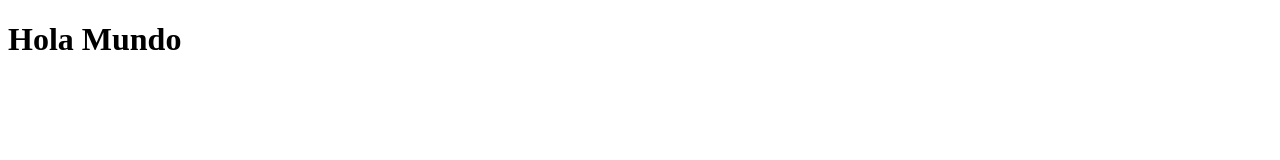
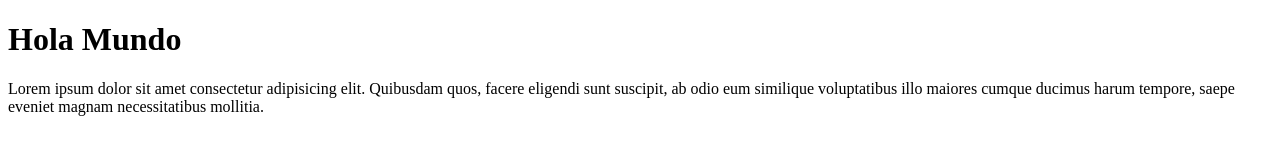
Before and after one commit to Al3zz/curso, a plain HTML site: page index.html in a window 1280 px wide. Drawn offline with Linux system fonts and the light colour scheme.

Commit message:
Agregamos section

```diff
--- a/index.html
+++ b/index.html
@@ -8,6 +8,11 @@
 <body>
 	<div class="container">
 		<h1>Hola Mundo</h1>
+		<section>
+			<div>
+				<p>Lorem ipsum dolor sit amet consectetur adipisicing elit. Quibusdam quos, facere eligendi sunt suscipit, ab odio eum similique voluptatibus illo maiores cumque ducimus harum tempore, saepe eveniet magnam necessitatibus mollitia.</p>
+			</div>
+		</section>
 	</div>
 </body>
 </html>
```
Also changed, not shown: 1 other file.
